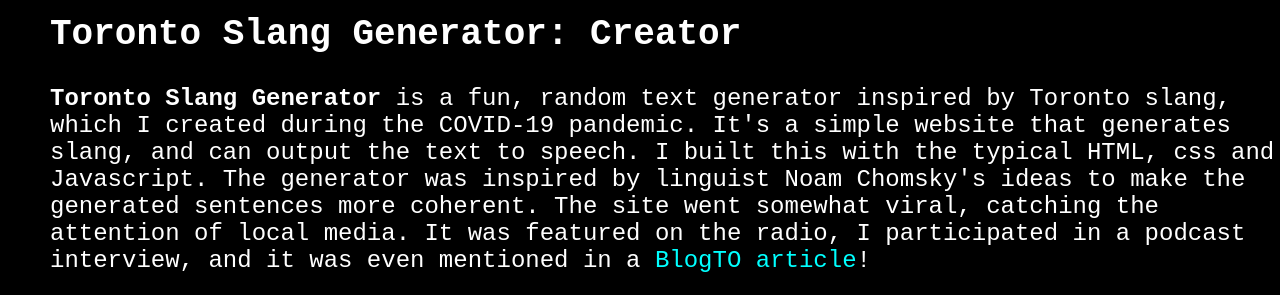
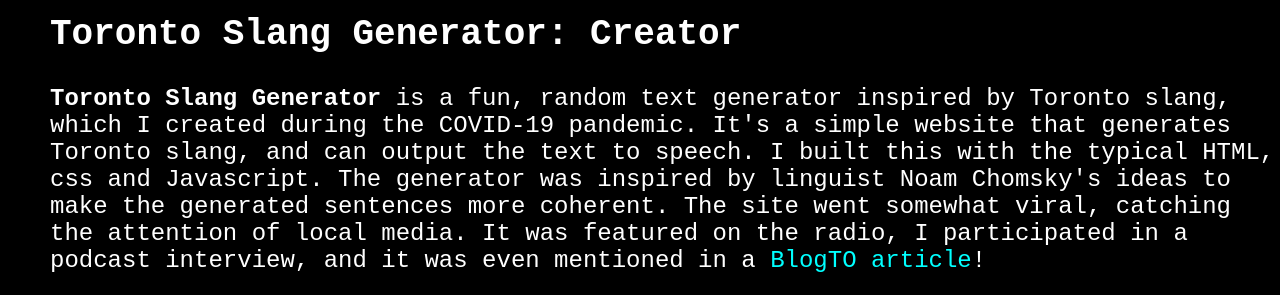
Before and after one commit to JesseSound/WebsitePortfolio, a website: page Projects.html in a window 1280 px wide. Shown: the part 4054-4349 px from the top of the page. Drawn offline with nearby package versions, Linux system fonts and the light colour scheme.

Commit message:
test Edit

```diff
--- a/Projects.html
+++ b/Projects.html
@@ -55,7 +55,7 @@
 
         <div class="project">
             <h2>Toronto Slang Generator: Creator</h2>
-            <p><strong>Toronto Slang Generator</strong> is a fun, random text generator inspired by Toronto slang, which I created during the COVID-19 pandemic. It's a simple website that generates slang, and can output the text to speech. I built this with the typical HTML, css and Javascript. The generator was inspired by linguist Noam Chomsky's ideas to make the generated sentences more coherent. The site went somewhat viral, catching the attention of local media. It was featured on the radio, I participated in a podcast interview, and it was even mentioned in a <a href="https://jessesound.github.io/TorontoSlangGenerator/" target="_blank">BlogTO article</a>!</p>
+            <p><strong>Toronto Slang Generator</strong> is a fun, random text generator inspired by Toronto slang, which I created during the COVID-19 pandemic. It's a simple website that generates Toronto slang, and can output the text to speech. I built this with the typical HTML, css and Javascript. The generator was inspired by linguist Noam Chomsky's ideas to make the generated sentences more coherent. The site went somewhat viral, catching the attention of local media. It was featured on the radio, I participated in a podcast interview, and it was even mentioned in a <a href="https://jessesound.github.io/TorontoSlangGenerator/" target="_blank">BlogTO article</a>!</p>
             <p>Check out the <a href="https://jessesound.github.io/TorontoSlangGenerator/" target="_blank">Toronto Slang Generator</a> and have fun creating your own Toronto-inspired sentences, or play with it down below!</p>
 
             <iframe src="https://jessesound.github.io/TorontoSlangGenerator/"
```
Also changed, not shown: Scripts/Projects.js (+0 -17 lines).
